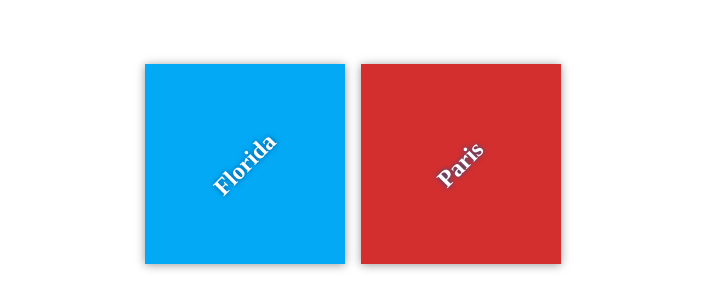
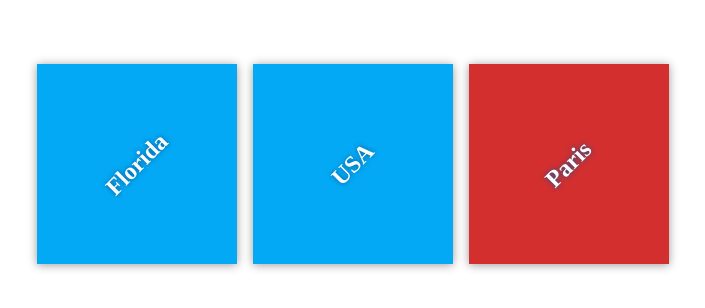
Before and after one commit to rasha-mt/my-travel-plans, a plain HTML site: page index.html in a window 1280 px wide. Shown: the part 236-544 px from the top of the page, without its empty margins (287-992 px from the left). Drawn offline with Linux system fonts and the light colour scheme.

Commit message:
add usa destination

```diff
--- a/index.html
+++ b/index.html
@@ -13,7 +13,9 @@
             <div class="destination" id="florida">
                 <h2>Florida</h2>
             </div>
-
+      <div class="destination" id="USA">
+                <h2>USA</h2>
+            </div>
             <div class="destination" id="paris">
                 <h2>Paris</h2>
             </div>
```
